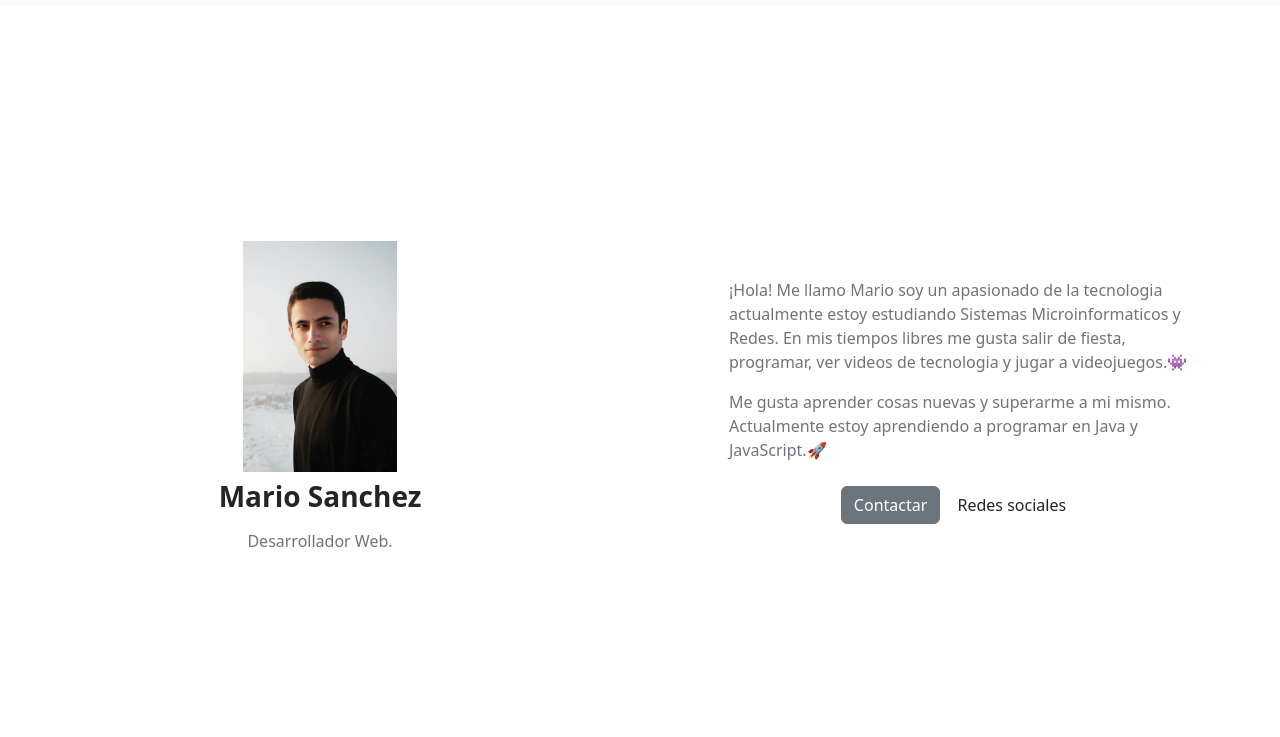
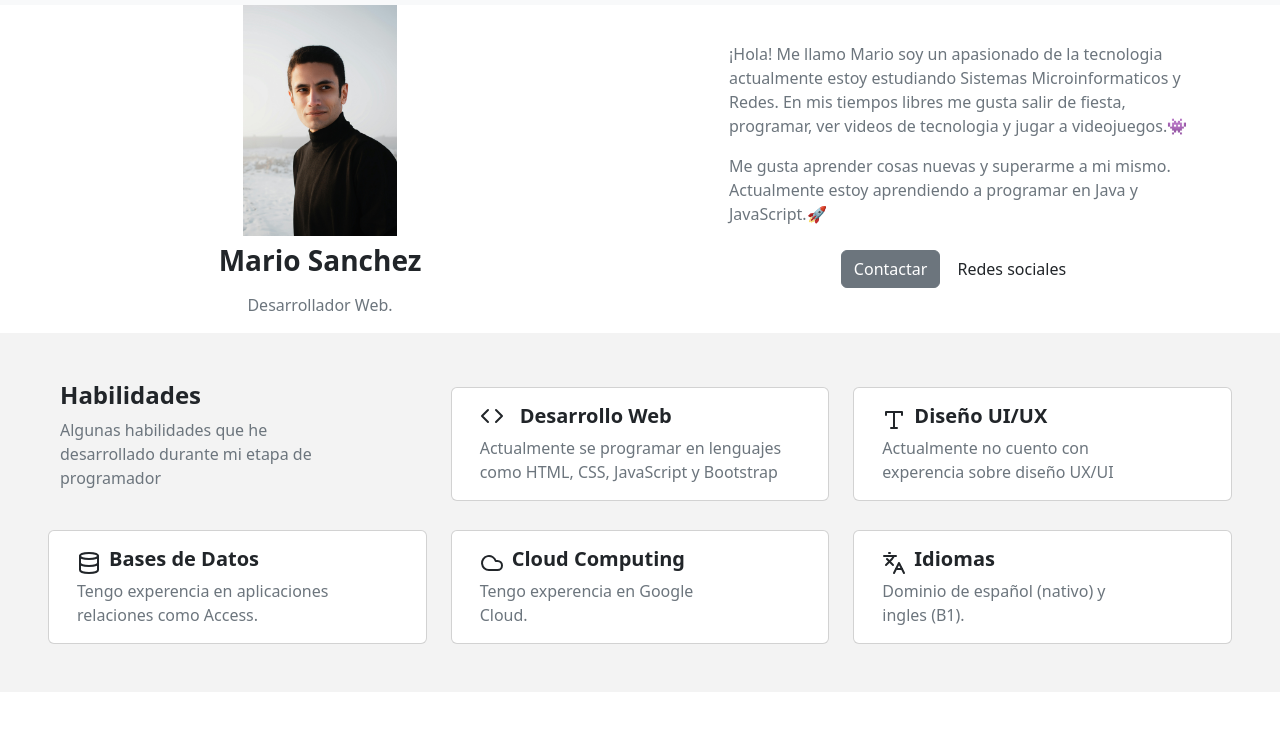
Before and after one commit to SanchezMarioo/About-Me, a plain HTML site: page index.html in a window 1280 px wide. Shown: the part 58-795 px from the top of the page. Drawn offline with nearby package versions, Linux system fonts and the light colour scheme.

Commit message:
chore: remove unnecessary vh-100 class from main container

```diff
--- a/index.html
+++ b/index.html
@@ -25,7 +25,7 @@
           </div>
         </div>
       </nav>
-    <main class="container-fluid d-flex justify-content-center align-items-center vh-100">
+    <main class="container-fluid d-flex justify-content-center align-items-center">
         <article class="row row-col-1 row-cols-sm-2">
             <div class="col">
                 <img src="img/pexels-amirvisuals-6274712.jpg" alt="Persona Perfil" class="w-25 img-fluid mx-auto d-block img" >
```
